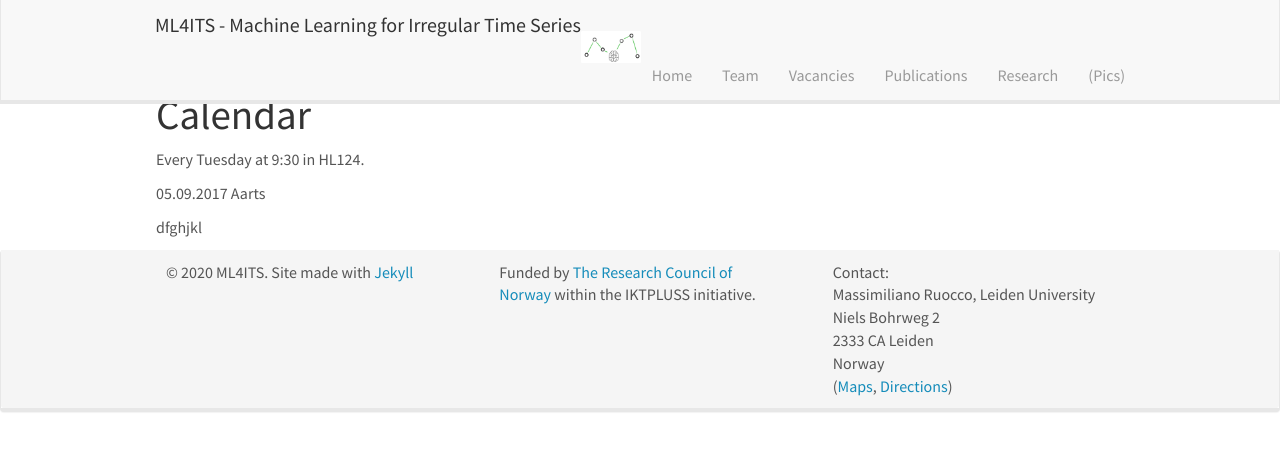
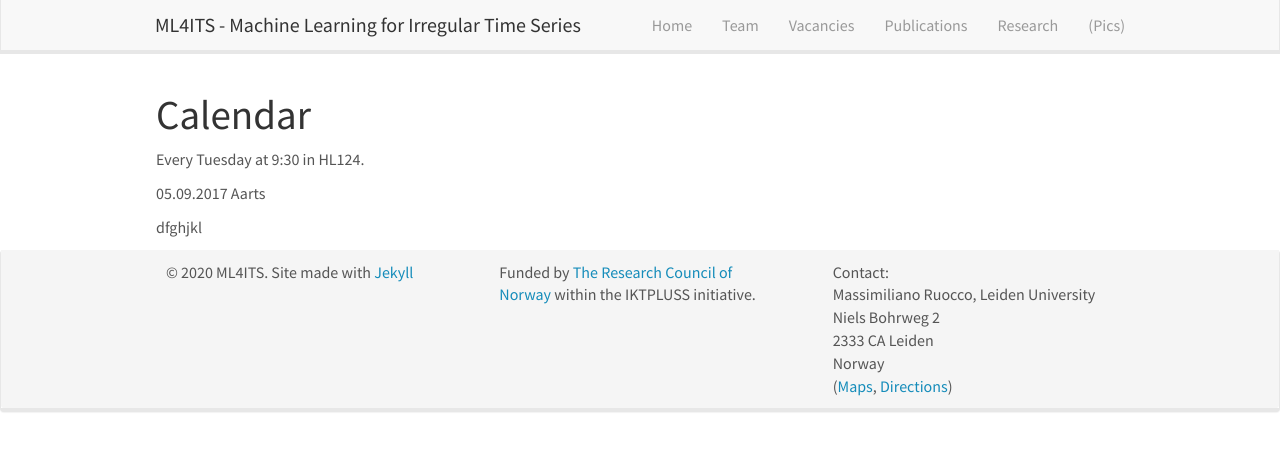
Before and after one commit to ML4ITS/ml4its.github.io.old, a Jekyll site: the page built from _pages/mini_lecture_series.md, in a window 1280 px wide. Shown: the top 451 px of the page. Built offline with Jekyll 4.4.1, drawn with Linux system fonts in a browser that asks for light colours; nearby versions of some CDN libraries.

Commit message:
Update header.html

```diff
--- a/_includes/header.html
+++ b/_includes/header.html
@@ -8,7 +8,7 @@
 		<span class="icon-bar"></span>
 	  </button>
 
-    <a class="navbar-brand" href="{{ site.url }}{{ site.baseurl }}/"> <img src="{{ site.url }}{{ site.baseurl }}/images/logopic/mini_ml4its.png" style="float: right;width: 60px"> ML4ITS - Machine Learning for Irregular Time Series</a>
+    <a class="navbar-brand" href="{{ site.url }}{{ site.baseurl }}/"> ML4ITS - Machine Learning for Irregular Time Series</a>
 	</div>
 	<div class="collapse navbar-collapse" id="navbar-collapse-1">
 	  <ul class="nav navbar-nav navbar-right">
```
